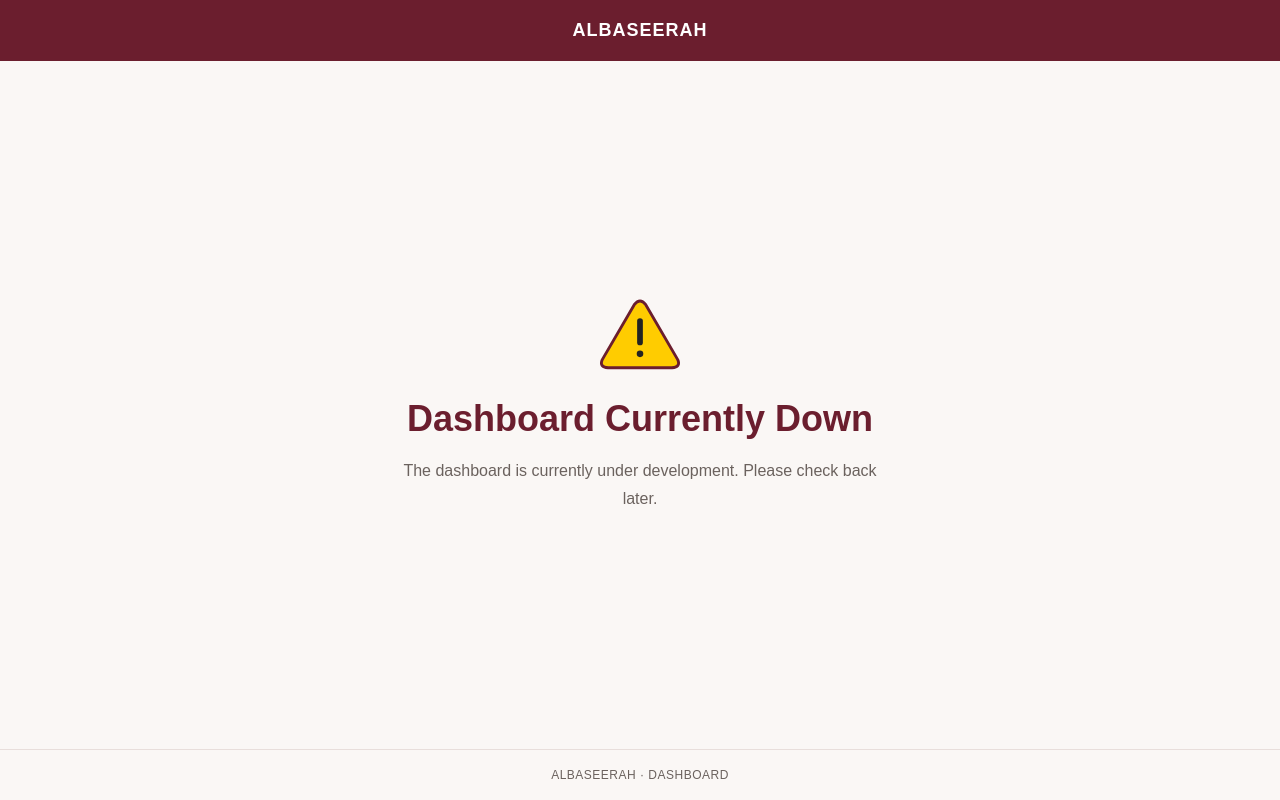
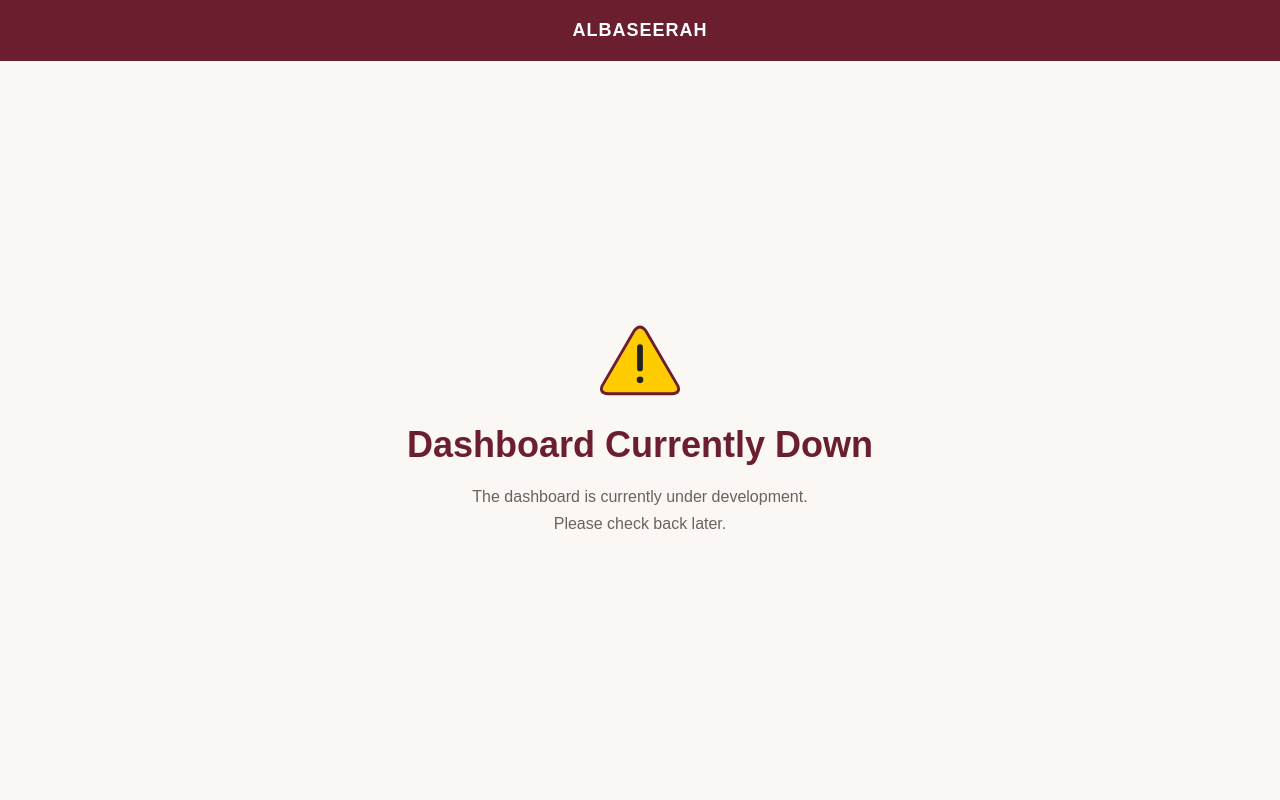
Before and after one commit to islamic-websites/dashboard, a plain HTML site: page index.html in a window 1280 px wide. Drawn offline with Linux system fonts and the light colour scheme.

Commit message:
Update index.html

```diff
--- a/index.html
+++ b/index.html
@@ -78,14 +78,6 @@
       line-height: 1.7;
     }
 
-    footer {
-      padding: 18px 24px;
-      text-align: center;
-      border-top: 1px solid #e8dedb;
-      color: var(--muted);
-      font-size: 12px;
-      letter-spacing: 0.5px;
-    }
 
     @media (max-width: 480px) {
       header {
@@ -137,13 +129,11 @@
 
     <p>
       The dashboard is currently under development.
+      <br>
       Please check back later.
     </p>
   </main>
 
-  <footer>
-    ALBASEERAH &middot; DASHBOARD
-  </footer>
   <script>
     const down = true;
   if (down && !window.location.pathname.endsWith("/index.html")) {
```
